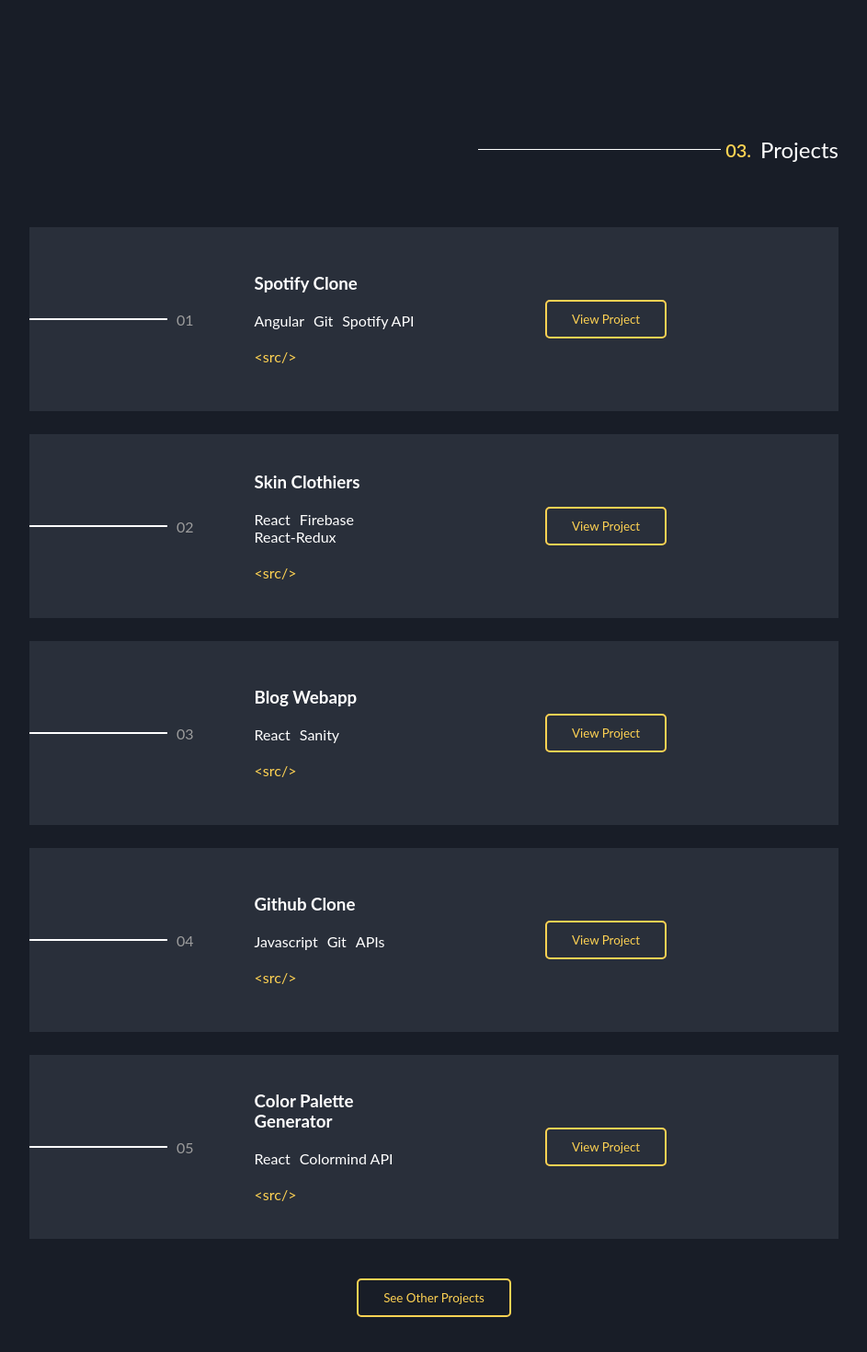
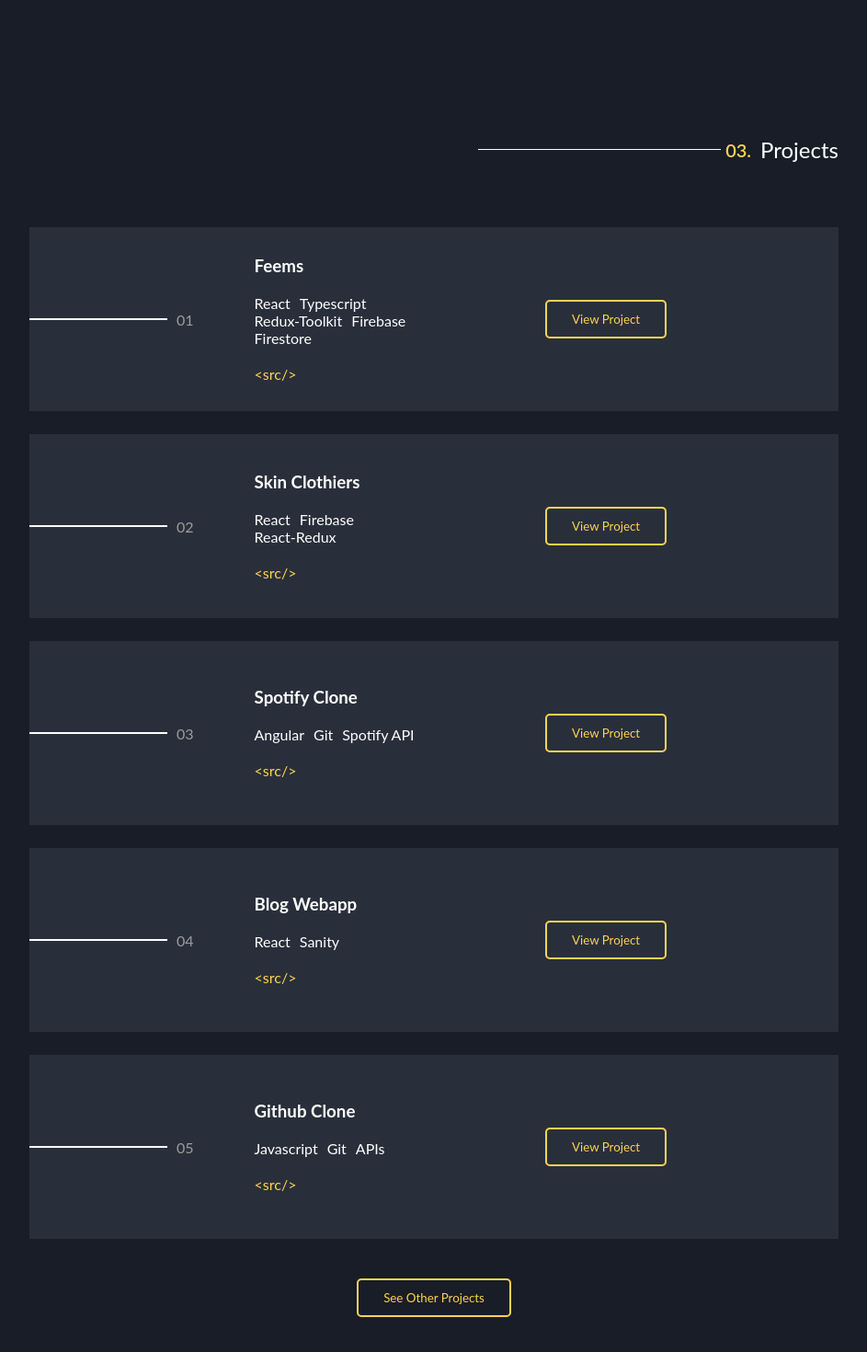
Before and after one commit to valentinesamuel/portfolio, an Angular app: page / in a window 1280 px wide. Shown: the part 2015-3485 px from the top of the page at 92% size, without its empty margins (168-1111 px from the left). Built offline with nearby package versions, Linux system fonts and the light colour scheme; a web font is replaced by a local one.

Commit message:
added new projects

```diff
--- a/src/app/archive-projects/archive-projects.component.ts
+++ b/src/app/archive-projects/archive-projects.component.ts
@@ -10,10 +10,30 @@
   seeOthers = false;
 
   archivedList: ArchivedProject[] = [
+     {
+      name: 'Movie Search App',
+      repo: 'https://github.com/valentinesamuel/mytest-app',
+      livePage: 'http://mytest-app.vercel.app/'
+    },
     {
       name: 'Testimonial App',
       repo: 'https://github.com/valentinesamuel/vasiti-web-application',
       livePage: 'http://vasiti-web-application.vercel.app/'
+    },
+    {
+      name: 'Zou Farms Landing Page',
+      repo: 'https://github.com/valentinesamuel/Zou-farm-landing-page',
+      livePage: 'https://farmzou.netlify.app/'
+    },
+    {
+      name: 'EHR Health Service',
+      repo: 'https://lawpavillion-ehr.vercel.app/auth',
+      livePage: 'https://github.com/valentinesamuel/lawpavillion-ehr'
+    },
+    {
+      name: 'Color Palette Generator',
+      repo: 'https://github.com/valentinesamuel/color-palette-generator',
+      liveDemo: 'https://random-palette-maker.netlify.app/'
     },
     {
       name: 'Ghanzu Web App',
@@ -21,25 +41,16 @@
       livePage: 'https://ghanzu.netlify.app/'
     },
     {
-      name: 'Foodie Landing Pagge',
-      repo: 'https://github.com/valentinesamuel/Foodie-website',
-      livePage: 'https://condes.netlify.app/'
-    },
-    {
-      name: 'Zou Farms Landing Page',
-      repo: 'https://github.com/valentinesamuel/Zou-farm-landing-page',
-      livePage: 'https://farmzou.netlify.app/'
-    },
-    {
       name: 'Architecture Portfolio',
       repo: 'https://github.com/valentinesamuel/archi-portfolio',
       livePage: 'https://michvalarchitects.netlify.app/'
     },
     {
-      name: 'Movie Search App',
-      repo: 'https://github.com/valentinesamuel/mytest-app',
-      livePage: 'http://mytest-app.vercel.app/'
+      name: 'Foodie Landing Pagge',
+      repo: 'https://github.com/valentinesamuel/Foodie-website',
+      livePage: 'https://condes.netlify.app/'
     },
+
 
   ]
   constructor() { }
--- a/src/app/projects/projects.component.ts
+++ b/src/app/projects/projects.component.ts
@@ -12,16 +12,22 @@
 
   projectList: Project[] = [
     {
-      name: 'Spotify Clone ',
-      stack: ['Angular', 'Git', 'Spotify API'],
-      repo: 'https://github.com/valentinesamuel/music-app',
-      liveDemo: 'https://ng-spotify.netlify.app/'
+      name: 'Feems',
+      stack: ['React', 'Typescript', 'Redux-Toolkit', 'Firebase', 'Firestore'],
+      repo: 'https://github.com/valentinesamuel/redux-movie-app',
+      liveDemo: 'https://feemflix.netlify.app/'
     },
     {
       name: 'Skin Clothiers',
       stack: ['React', 'Firebase', 'React-Redux'],
       repo: 'https://github.com/valentinesamuel/crown-clothiers',
       liveDemo: 'https://skin-clothiers.netlify.app/'
+    },
+    {
+      name: 'Spotify Clone ',
+      stack: ['Angular', 'Git', 'Spotify API'],
+      repo: 'https://github.com/valentinesamuel/music-app',
+      liveDemo: 'https://ng-spotify.netlify.app/'
     },
     {
       name: 'Blog Webapp',
@@ -34,13 +40,7 @@
       stack: ['Javascript', 'Git', 'APIs'],
       repo: 'https://github.com/valentinesamuel/BuyCoins-FE-Application',
       liveDemo: 'https://buycoins-github.netlify.app/'
-    },
-    {
-      name: 'Color Palette Generator',
-      stack: ['React', 'Colormind API'],
-      repo: 'https://github.com/valentinesamuel/color-palette-generator',
-      liveDemo: 'https://random-palette-maker.netlify.app/'
-    },
+    }
 
   ]
 
```
